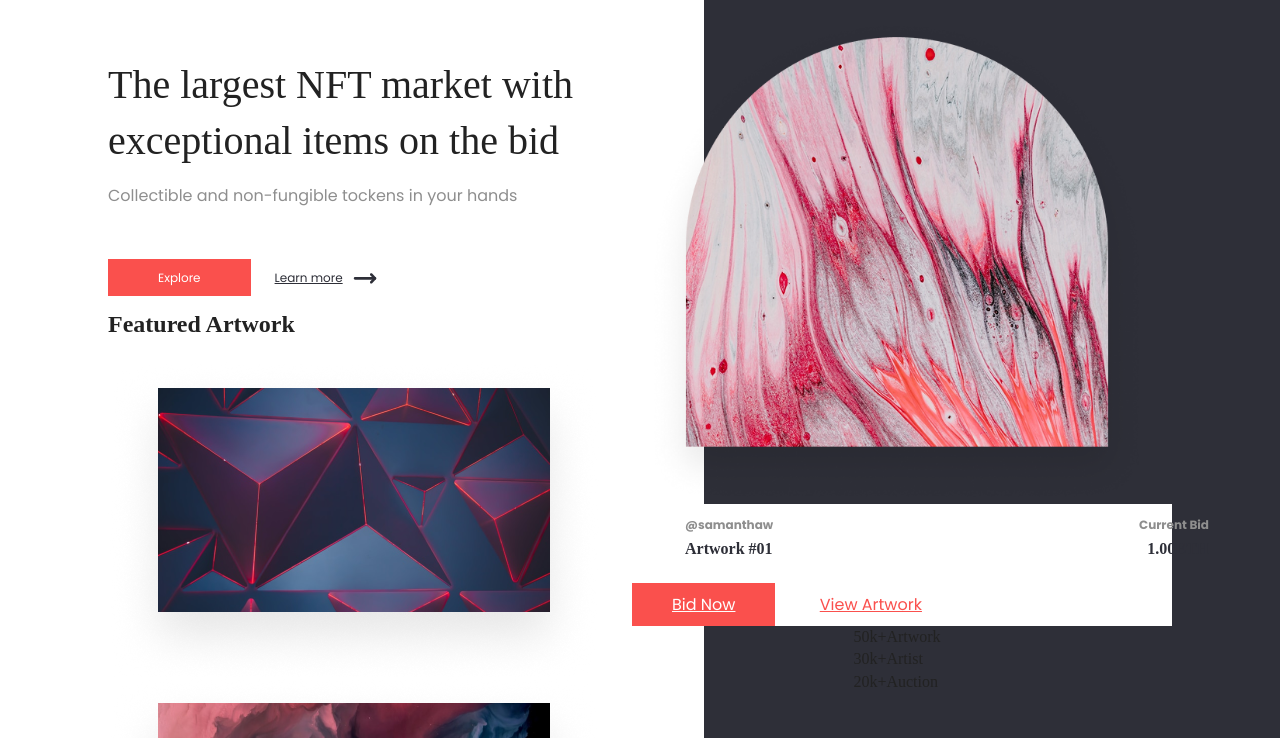
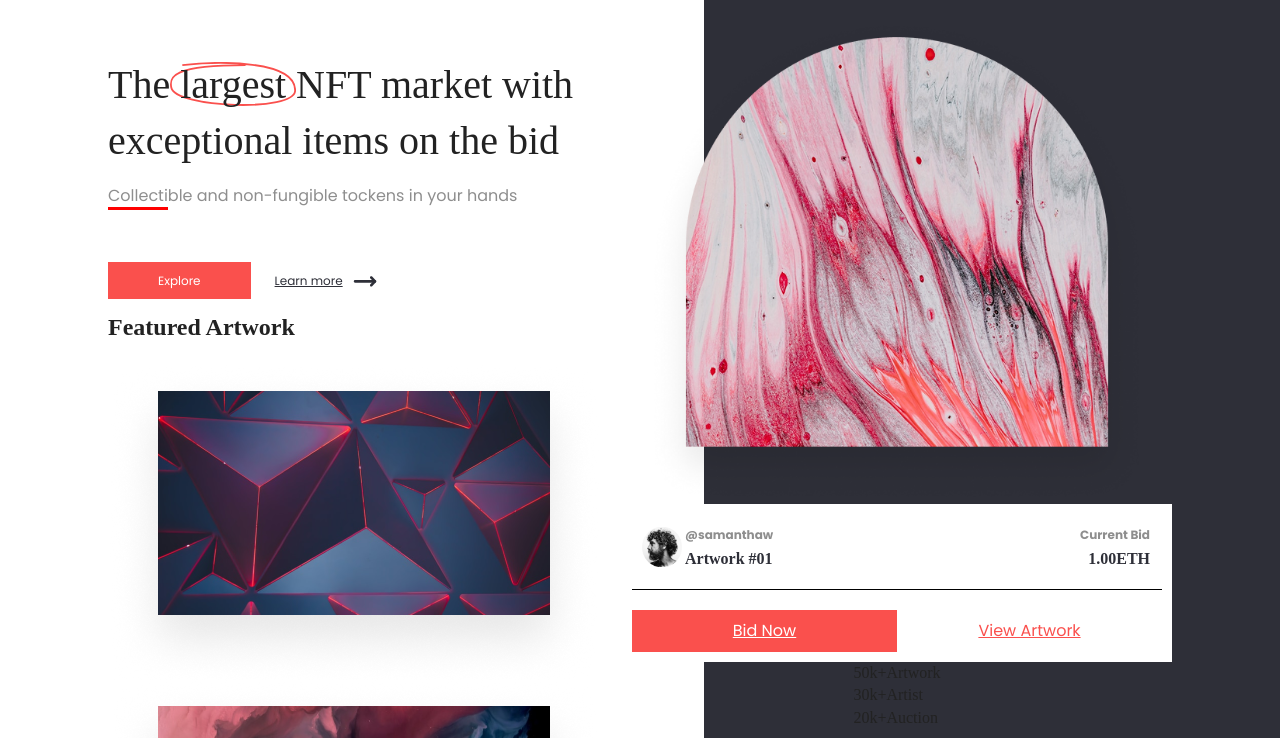
Before and after one commit to irenemendoza/nft-marketplace, a website built with Vite: page index.html in a window 1280 px wide. Shown: the part 62-800 px from the top of the page. Built offline with nearby package versions, Linux system fonts and the light colour scheme; a web font is replaced by a local one.

Commit message:
Seguimos progresando

```diff
--- a/css/style.css
+++ b/css/style.css
@@ -357,7 +357,16 @@ body {
   font-weight: 100;
   margin: 0;
   padding-top: 40px;
+  position: relative;
 
+}
+
+.page .title h1 span {
+
+  background-image: url(../img/Vector.svg);
+  background-size: contain;
+  background-position: center;
+  background-repeat: no-repeat;
 }
 
 .page .title p {
@@ -365,6 +374,17 @@ body {
   font-size: var(--text-size2);
   color: var(--color-gray);
   margin-bottom: 35px;
+
+}
+
+.page .title p::after {
+  content: " ";
+  display: block;
+  background-image: linear-gradient(to right, red, red);
+  width: 60px;
+  height: 3px;
+
+
 }
 
 .page .title a:first-of-type {
@@ -406,7 +426,9 @@ body {
 }
 
 .page .title a:last-of-type:after {
+  display: inline-block;
   content: url(../img/Arrow.svg);
+  width: 20px;
   position: relative;
   top: 17px;
   left: 2px;
@@ -419,7 +441,9 @@ body {
 
 .gallery-image {
   grid-area: product;
-  justify-items: center;
+  display: flex;
+  flex-direction: column;
+  align-items: center;
 }
 
 .gallery-image img {
@@ -437,10 +461,14 @@ body {
 
 }
 
+
 .image-info .artist table {
   width: 100%;
-  margin-left: 50px;
-  padding-bottom: 30px;
+  padding-left: 50px;
+  padding-top: 8px;
+  padding-right: 9px;
+  padding-bottom: 15px;
+  position: relative;
 }
 
 .image-info .artist table th {
@@ -468,35 +496,58 @@ body {
   text-align: right;
 }
 
-.gallery-image .image-info table:before {
+.gallery-image .image-info table::before {
+  content: "";
+  display: inline-block;
+  width: 40px;
+  height: 40px;
   background-image: url(../img/unsplash_XHVpWcr5grQ.png);
-  background-size: 40px;
+  background-size: cover;
+  background-position: center;
+  background-position: left center;
+
+  position: absolute;
+  top: 13px;
+  left: 10px;
+
 }
 
-.artist:after {
-  content: "";
+.artist::after {
+  content: " ";
+  display: block;
   width: 100%;
-  height: 2px;
-  background-image: linear-gradient(black, black);
+  height: 1px;
+  background-color: black;
+  margin-bottom: 20px;
+}
+
+.buttons {
+  display: flex;
+  justify-content: space-between;
 }
 
 .gallery-image .image-info a:first-of-type {
   color: var(--color-white);
+  text-align: center;
   background-color: var(--color-red);
   padding: 10px 40px;
   margin-right: auto;
+  width: 45%;
 }
 
 .gallery-image .image-info a:last-of-type {
   color: var(--color-red);
+  text-align: center;
   padding: 10px 40px;
   margin-left: auto;
+  width: 45%;
 }
 
 .gallery-image .image-info a:hover {
   color: var(--color-black);
 }
 
+
 .more {
   grid-area: related;
 }
--- a/index.html
+++ b/index.html
@@ -51,7 +51,7 @@
     </div>
     <section class="page">
       <div class="title">
-        <h1>The largest NFT market with exceptional items on the bid</h1>
+        <h1>The<span> largest </span>NFT market with exceptional items on the bid</h1>
         <p>Collectible and non-fungible tockens in your hands</p>
         <div class="options">
           <a href="#">Explore</a>
@@ -75,8 +75,10 @@
               </tr>
             </table>
           </div>
-          <a href="#">Bid Now</a>
-          <a href="#">View Artwork</a>
+          <div class="buttons">
+            <a href="#">Bid Now</a>
+            <a href="#">View Artwork</a>
+          </div>
         </div>
         <section class="total">
           <div><span>50k+</span>Artwork</div>
```
